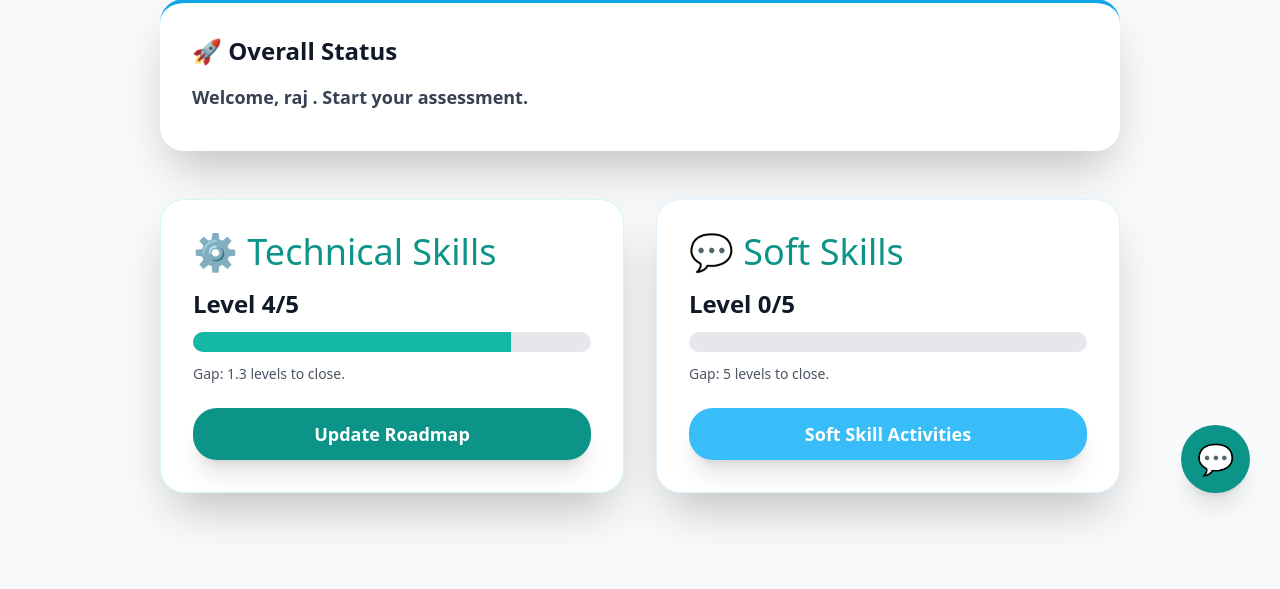
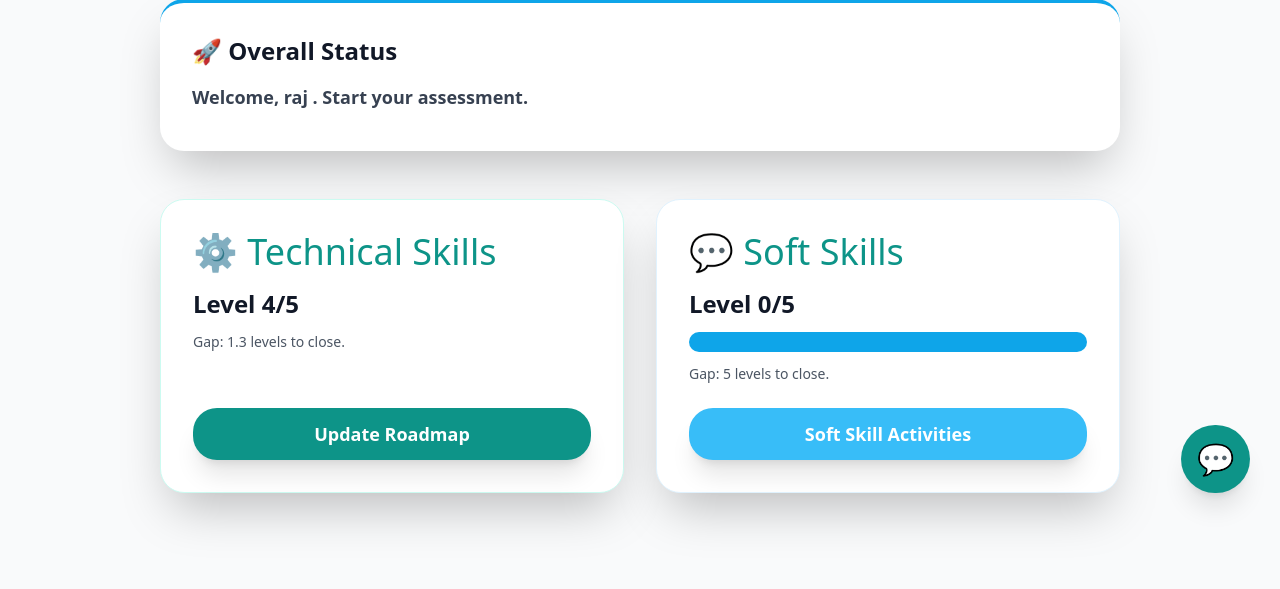
Before and after one commit to sanyogita-somwanshi/skillsync, a Flask app: page /dashboard in a window 1280 px wide. Shown: the part 277-866 px from the top of the page. Run offline with Flask 3, Linux system fonts and the light colour scheme; a user stored in the database is signed in; parts of the project's set-up code (start-up, migrations or seed data) failed here and were passed over; some libraries are stand-ins or nearby versions.

Commit message:
Update dashboard.html

```diff
--- a/backend/templates/dashboard.html
+++ b/backend/templates/dashboard.html
@@ -42,7 +42,6 @@
                     <div>
                         <div class="text-4xl text-teal-600 mb-4">⚙️ Technical Skills</div>
                         <h2 class="text-2xl font-bold mb-3 text-gray-900">Level {{ gaps['Technical']['level'] }}/5</h2>
-                        <div class="h-5 bg-gray-200 rounded-full overflow-hidden mb-3"><div class="bg-teal-500 h-full" style="width: {{ gaps['Technical']['level'] * 20 }}%;"></div></div>
                         <p class="text-sm text-gray-600 mb-6">Gap: {{ gaps['Technical']['total_gap'] }} levels to close.</p>
                     </div>
                     <a href="{{ url_for('technical_roadmap') }}" class="color-primary text-white font-bold text-lg py-3 w-full rounded-xl-lg shadow-xl hover:opacity-90 text-center">Update Roadmap</a>
@@ -52,7 +51,9 @@
                     <div>
                         <div class="text-4xl text-teal-600 mb-4">💬 Soft Skills</div>
                         <h2 class="text-2xl font-bold mb-3 text-gray-900">Level {{ gaps['Soft']['level'] }}/5</h2>
-                        <div class="h-5 bg-gray-200 rounded-full overflow-hidden mb-3"><div class="bg-sky-500 h-full" style="width: {{ gaps['Soft']['level'] * 20 }}%;"></div></div>
+                        <div class="h-5 bg-gray-200 rounded-full overflow-hidden mb-3">
+                            <div class="bg-sky-500 h-full" style="width: '{{ (gaps['Soft']['level']|int * 20) }}%';"></div>
+                        </div>
                         <p class="text-sm text-gray-600 mb-6">Gap: {{ gaps['Soft']['total_gap'] }} levels to close.</p>
                     </div>
                     <a href="{{ url_for('non_tech') }}" class="color-accent text-white font-bold text-lg py-3 w-full rounded-xl-lg shadow-xl hover:opacity-90 text-center">Soft Skill Activities</a>
```
